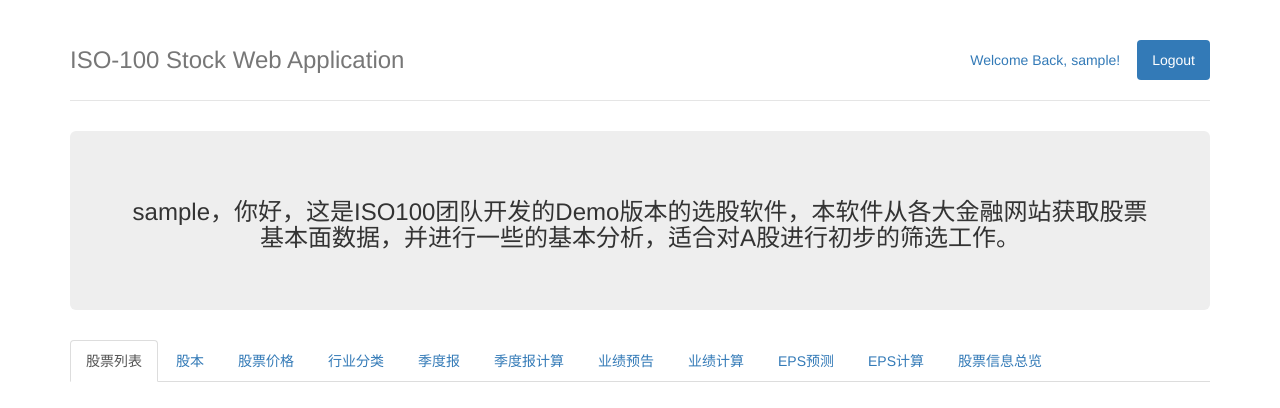
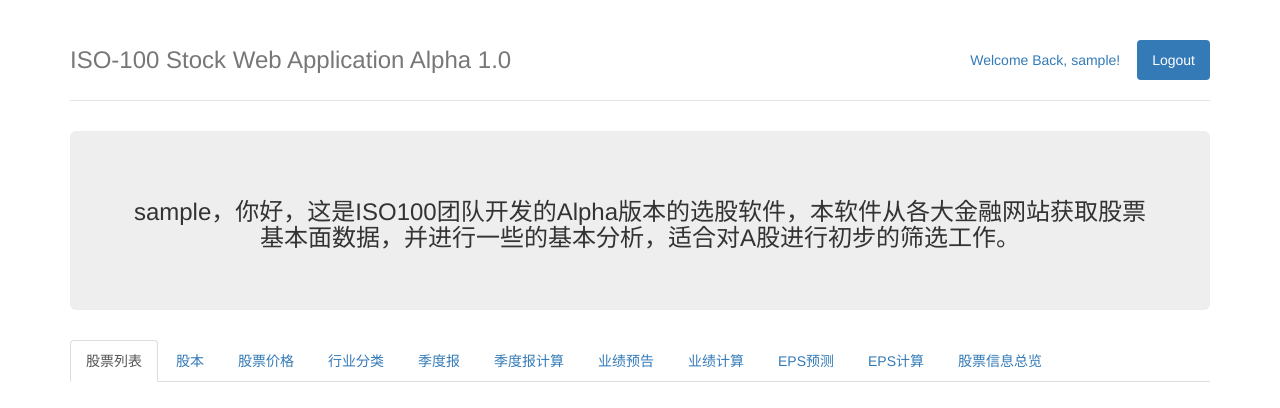
Before and after one commit to ISO-100/ISO100-Stock-Web, a Flask app: page / in a window 1280 px wide. Shown: the top 408 px of the page. Run offline with Flask 2, Linux system fonts and the light colour scheme; the visitor is signed in with stand-in values (Sample User, id 1); data that the repository does not hold is empty; parts of the project's set-up code (start-up, migrations or seed data) failed here and were passed over; some libraries are stand-ins or nearby versions.

Commit message:
update UI

```diff
--- a/templates/base.html
+++ b/templates/base.html
@@ -4,7 +4,7 @@
         <meta charset="utf-8">
         <meta http-equiv="X-UA-Compatible" content="IE=edge">
         <meta name="viewport" content="width=device-width, initial-scale=1">
-        <title>ISO-100 Stock Web Application - Alpha 0.1</title>
+        <title>ISO-100 Stock Web Application</title>
         <!-- Boostrap -->
         <link href="{{ url_for('static', filename='bootstrap/css/bootstrap.min.css') }}" rel="stylesheet">
 
--- a/templates/multi_tab.html
+++ b/templates/multi_tab.html
@@ -161,11 +161,11 @@
 
                 </ul>
             </nav>
-            <h3 class="text-muted">ISO-100 Stock Web Application</h3>
+            <h3 class="text-muted">ISO-100 Stock Web Application Alpha 1.0</h3>
         </div>
 
         <div class="jumbotron">
-            <h3>{{ username }}，你好，这是ISO100团队开发的Demo版本的选股软件，本软件从各大金融网站获取股票基本面数据，并进行一些的基本分析，适合对A股进行初步的筛选工作。</h3>
+            <h3>{{ username }}，你好，这是ISO100团队开发的Alpha版本的选股软件，本软件从各大金融网站获取股票基本面数据，并进行一些的基本分析，适合对A股进行初步的筛选工作。</h3>
 
         </div>
 
```
